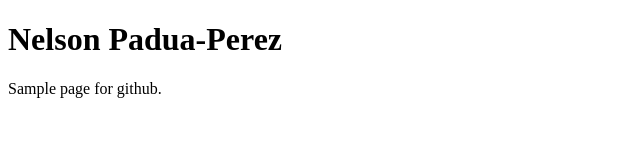
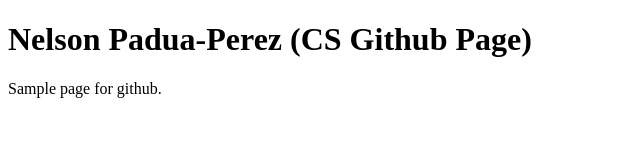
Before and after one commit to nelson-padua-perez/csgithubpage, a plain HTML site: page index.html in a window 1280 px wide. Shown: the whole page, without its empty margins (0-640 px from the left). Drawn offline with Linux system fonts and the light colour scheme.

Commit message:
Update index.html

```diff
--- a/index.html
+++ b/index.html
@@ -7,7 +7,7 @@
 	</head>
 
 	<body>
-		<h1>Nelson Padua-Perez</h1>
+		<h1>Nelson Padua-Perez (CS Github Page)</h1>
 		<p>
 			Sample page for github.
 		</p>
```
